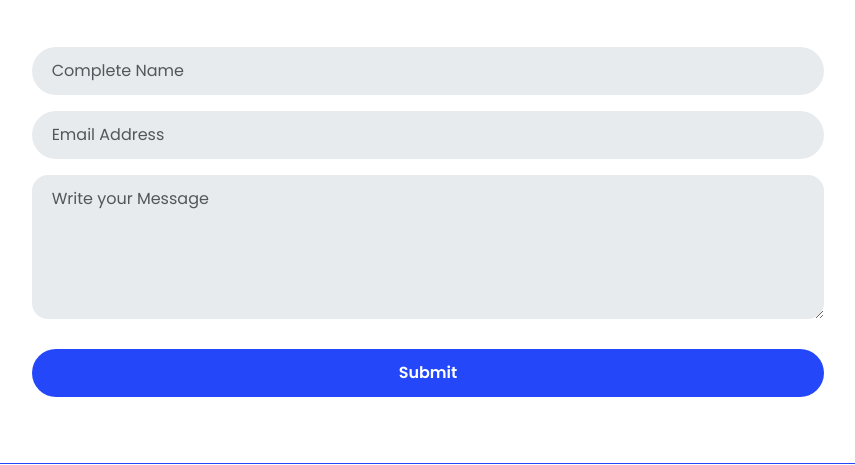
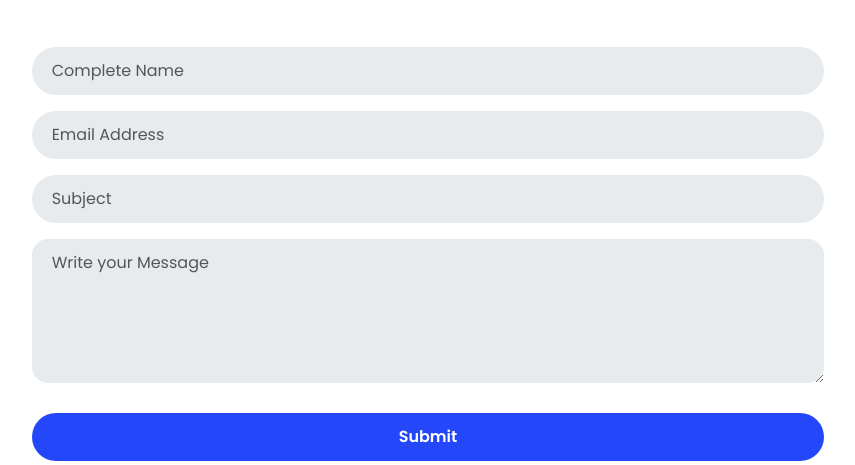
Before and after one commit to fjarmdhn/fjarmdhn.github.io, a plain HTML site: page index.html in a window 1280 px wide. Shown: the part 4725-5190 px from the top of the page, without its empty margins (212-1067 px from the left). Drawn offline with nearby package versions, Linux system fonts and the light colour scheme; files whose address does not match are found by name.

Commit message:
tambah icon tab

```diff
--- a/index.html
+++ b/index.html
@@ -4,6 +4,9 @@
     <meta charset="UTF-8" />
     <meta name="viewport" content="width=device-width, initial-scale=1.0" />
     <title>Fjarmdhn</title>
+    <link href="images/icon.png" rel="apple-touch-icon" />
+    <link rel="icon" type="image/png" href="images/icon.png" sizes="32x32" />
+    <link rel="icon" type="image/png" href="images/icon.png" sizes="16x16" />
     <link href="https://cdn.jsdelivr.net/npm/bootstrap@5.3.2/dist/css/bootstrap.min.css" rel="stylesheet" integrity="sha384-T3c6CoIi6uLrA9TneNEoa7RxnatzjcDSCmG1MXxSR1GAsXEV/Dwwykc2MPK8M2HN" crossorigin="anonymous" />
     <link href="https://fonts.googleapis.com/css2?family=Poppins:wght@300;400;500;600;700;800&display=swap" rel="stylesheet" />
     <link rel="stylesheet" href="https://cdn.jsdelivr.net/npm/bootstrap-icons@1.11.1/font/bootstrap-icons.css" />
@@ -324,7 +327,10 @@
                   <div class="mb-16" data-aos="fade-up" data-aos-delay="300">
                     <input type="email" name="email" id="" class="form-control" placeholder="Email Address" />
                   </div>
-                  <div class="mb-30" data-aos="fade-up" data-aos-delay="400">
+                  <div class="mb-16" data-aos="fade-up" data-aos-delay="400">
+                    <input type="text" name="subject" id="" class="form-control" placeholder="Subject" />
+                  </div>
+                  <div class="mb-30" data-aos="fade-up" data-aos-delay="500">
                     <textarea placeholder="Write your Message" name="" id="" cols="30" rows="5" class="form-control"></textarea>
                   </div>
                   <button class="w-100 btn btn-primary" data-aos="fade-up" data-aos-delay="500">Submit</button>
```
Also changed, not shown: images/icon.png (added).
